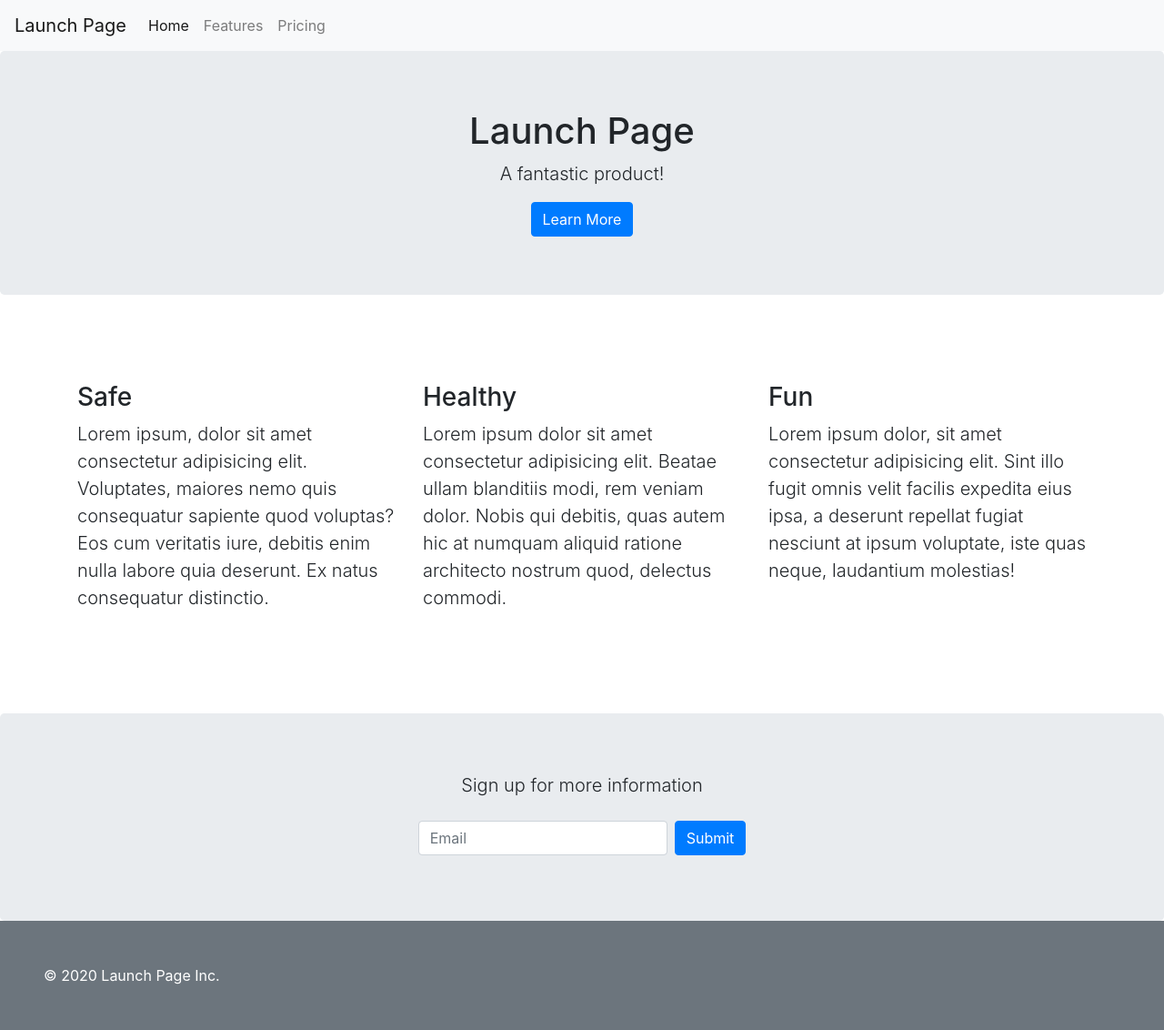
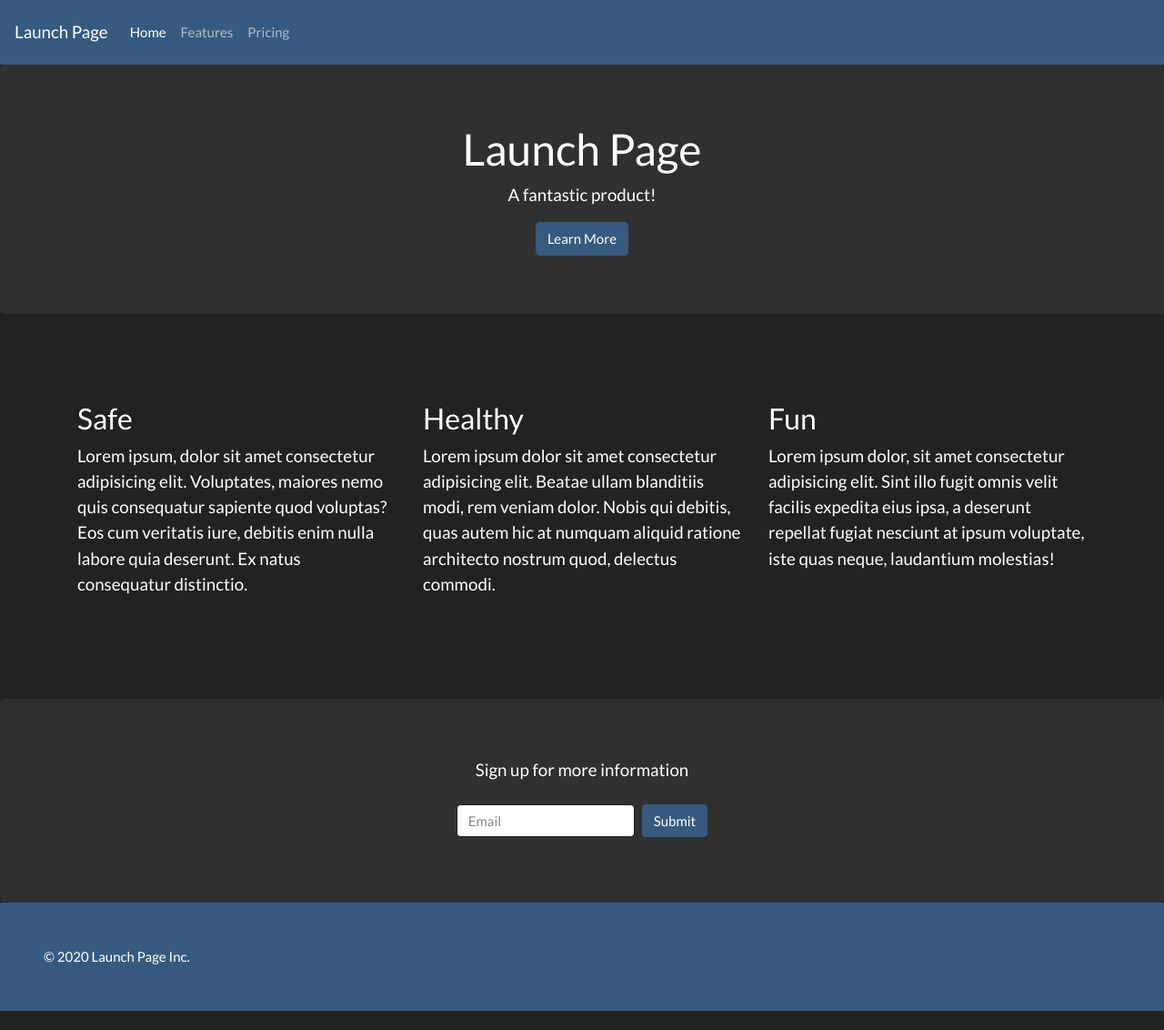
Before and after one commit to shah-a/spd1.2-01-bootstrap-tutorial, a plain HTML site: page index.html in a window 1280 px wide. Shown: the whole page at 91% size. After the commit the page ends 1111 px from the top, so only its background shows below. Drawn offline with nearby package versions, Linux system fonts and the light colour scheme.

Commit message:
[Add] Bootstrap Theme
Added "darkly" theme from https://bootswatch.com/

```diff
--- a/index.html
+++ b/index.html
@@ -5,12 +5,15 @@
   <meta charset="UTF-8">
   <meta name="viewport" content="width=device-width, initial-scale=1.0">
   <title>Bootstrap Tutorial</title>
+  <!-- Bootstrap -->
   <link rel="stylesheet" href="https://cdn.jsdelivr.net/npm/bootstrap@4.5.3/dist/css/bootstrap.min.css" integrity="sha384-TX8t27EcRE3e/ihU7zmQxVncDAy5uIKz4rEkgIXeMed4M0jlfIDPvg6uqKI2xXr2" crossorigin="anonymous">
+  <!-- Bootstrap theme -->
+  <link rel="stylesheet" href="https://bootswatch.com/4/darkly/bootstrap.min.css">
 </head>
 
 <body>
   <!-- NAVBAR -->
-  <nav class="navbar navbar-expand navbar-light bg-light">
+  <nav class="navbar navbar-expand navbar-dark bg-primary">
     <a href="#" class="navbar-brand">Launch Page</a>
     <div class="navbar-nav">
       <a href="#" class="nav-item nav-link active">Home <span class="sr-only">(current)</span></a>
@@ -62,7 +65,7 @@
   </div>
 
   <!-- FOOTER -->
-  <div class="bg-secondary p-5 text-white">
+  <div class="bg-primary p-5 text-white">
     &copy; 2020 Launch Page Inc.
   </div>
 </body>
```
